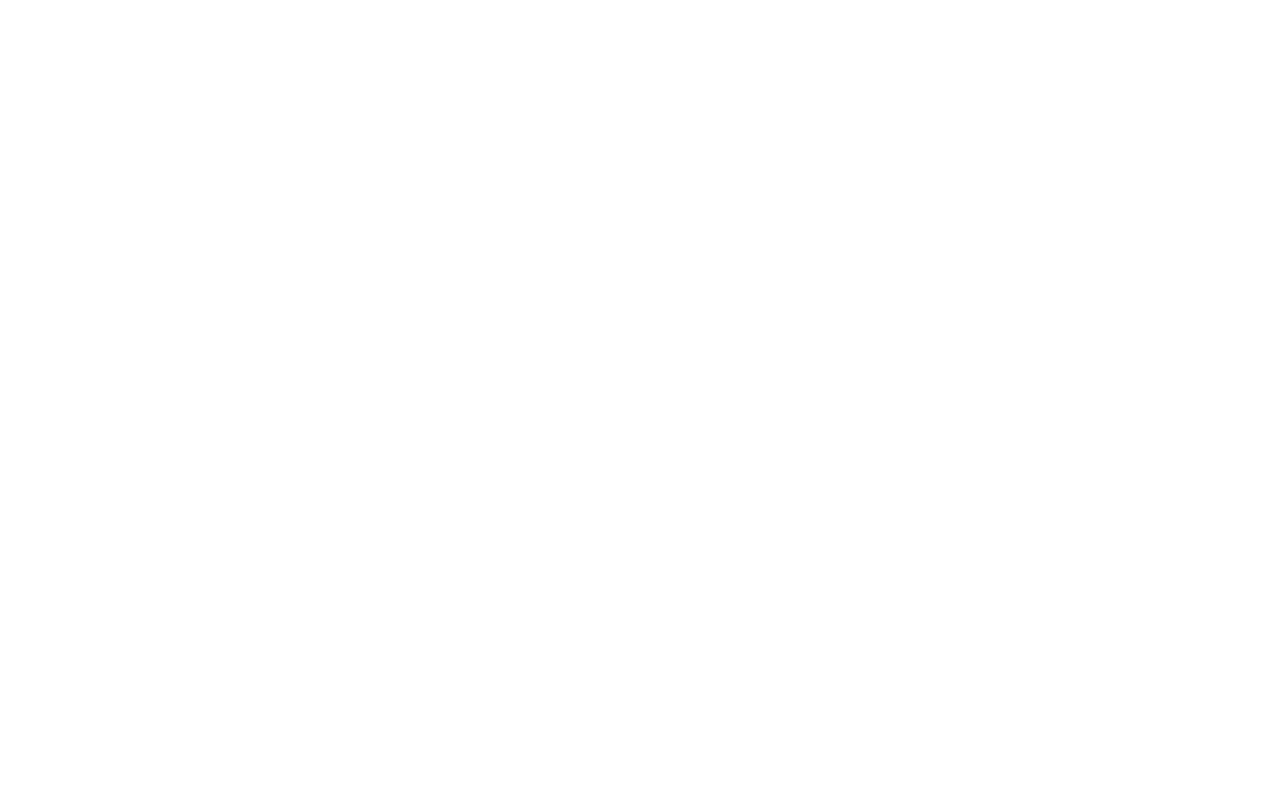
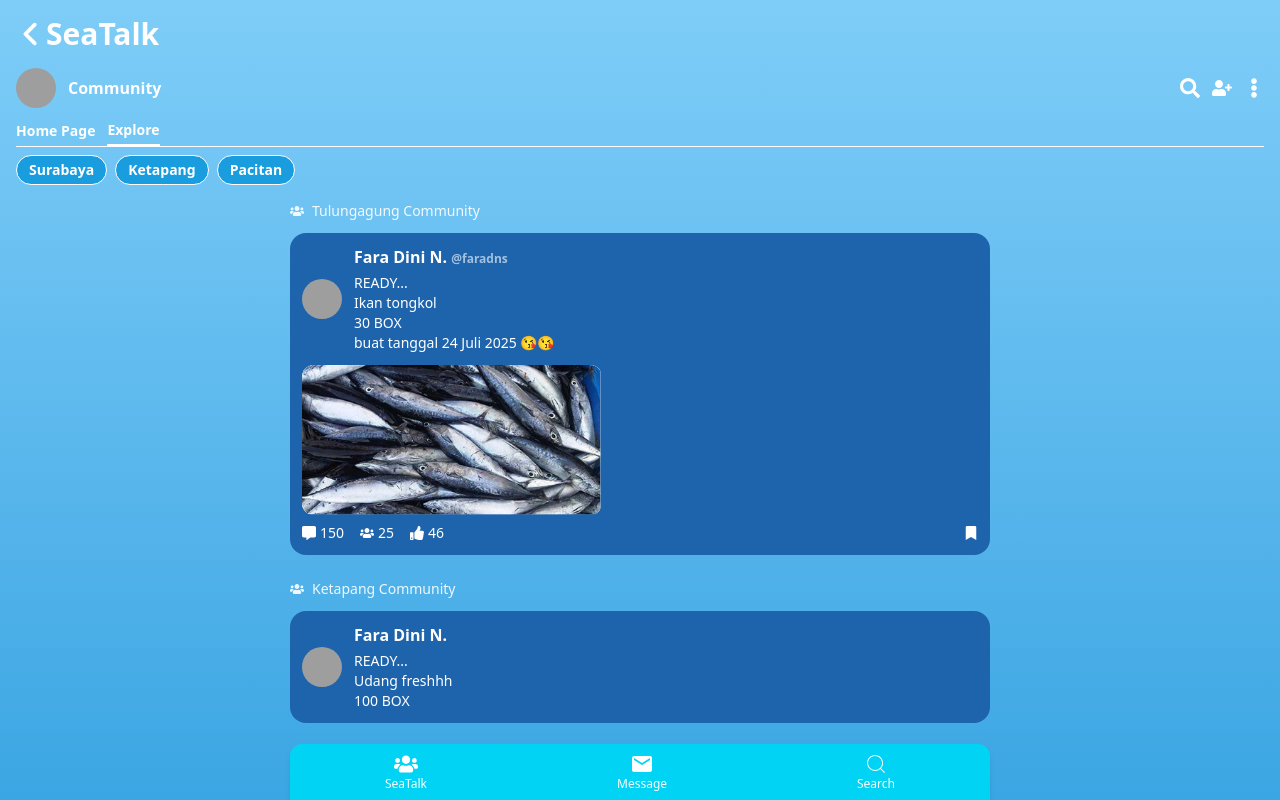
Before and after one commit to ahmadshahfarhan/unair, a React (Vite) app: page /SeaTalk in a window 1280 px wide. Before the commit this address had no page. Built offline with nearby package versions, Linux system fonts and the light colour scheme; grey boxes are pictures that could not be loaded.

Commit message:
seatalk done

```diff
--- a/src/components/Home/Navbar.jsx
+++ b/src/components/Home/Navbar.jsx
@@ -40,7 +40,7 @@
                 SeaCraft
               </span>
             </div>
-            <div className="flex flex-col items-center">
+            <div onClick={() => navigate("/seatalk")} className="flex flex-col items-center">
               <div className="bg-[#145184] text-white rounded-full w-16 h-16 flex items-center justify-center">
                 <FaUsers className="text-3xl" />
               </div>
--- /dev/null
+++ b/src/components/SeaTalk/BottomNavbar.jsx
@@ -0,0 +1,57 @@
+import { useEffect, useState } from "react";
+import { CiSearch } from "react-icons/ci";
+import { FiShoppingCart } from "react-icons/fi";
+import { LuTicketPercent } from "react-icons/lu";
+import { FaShoppingCart } from "react-icons/fa";
+import { MdEmail } from "react-icons/md"
+import { FaUsers } from "react-icons/fa";
+
+const BottomNavbar = () => {
+  const [showNavbar, setShowNavbar] = useState(true);
+  const [lastScrollY, setLastScrollY] = useState(0);
+
+  // Scroll handler
+  useEffect(() => {
+    const handleScroll = () => {
+      if (typeof window !== "undefined") {
+        if (window.scrollY > lastScrollY) {
+          setShowNavbar(false); // scroll down -> hide
+        } else {
+          setShowNavbar(true); // scroll up -> show
+        }
+        setLastScrollY(window.scrollY);
+      }
+    };
+
+    window.addEventListener("scroll", handleScroll);
+
+    return () => window.removeEventListener("scroll", handleScroll);
+  }, [lastScrollY]);
+
+  return (
+    <div
+      className={`fixed bottom-0 left-0 right-0 max-w-[700px] mx-auto bg-cyan-400 text-white z-50 rounded-t-xl shadow-md transition-transform duration-300 ${
+        showNavbar ? "translate-y-0" : "translate-y-full"
+      }`}
+    >
+      <div className="flex justify-around py-2">
+        <div className="flex flex-col items-center">
+          <FaUsers className="text-2xl" />
+          <span className="text-xs">SeaTalk</span>
+        </div>
+
+        <div className="flex flex-col items-center">
+          <MdEmail className="text-2xl" />
+          <span className="text-xs">Message</span>
+        </div>
+
+        <div className="flex flex-col items-center">
+          <CiSearch className="text-2xl" />
+          <span className="text-xs">Search</span>
+        </div>
+      </div>
+    </div>
+  );
+};
+
+export default BottomNavbar;
--- /dev/null
+++ b/src/components/SeaTalk/Chat.jsx
@@ -0,0 +1,148 @@
+import {
+  FaSearch,
+  FaEllipsisV,
+  FaUsers,
+  FaCommentAlt,
+  FaThumbsUp,
+  FaBookmark,
+} from "react-icons/fa";
+import Chat from "../../assets/SeaTalk/chat.svg";
+import { FaAngleLeft } from "react-icons/fa6";
+import { useNavigate } from "react-router-dom";
+import { FaUserPlus } from "react-icons/fa";
+
+const SeaTalkMobile = () => {
+  const Navigate = useNavigate();
+  return (
+    <div className="min-h-screen bg-gradient-to-b from-[#7ecdf8] to-[#3aa6e3] text-white px-4 pt-4 pb-16 font-sans">
+      <div
+        onClick={() => Navigate("/Home")}
+        className=" flex items-center mb-4 cursor-pointer"
+      >
+        <FaAngleLeft className="text-white text-xl md:text-3xl cursor-pointer" />
+        <span className=" text-xl md:text-3xl font-semibold text-white">
+          SeaTalk
+        </span>
+      </div>
+
+      <div className="flex items-center justify-between mb-3">
+        <div className=" flex items-center gap-3">
+          <img
+            src="https://i.pravatar.cc/100?img=1"
+            alt="profile"
+            className="w-10 h-10 rounded-full"
+          />
+          <div>
+            <p className="font-semibold">Community</p>
+          </div>
+        </div>
+        <div className="flex items-center space-x-3 text-white text-xl">
+          <FaSearch />
+          <FaUserPlus />
+          <FaEllipsisV />
+        </div>
+      </div>
+
+      <div className="flex-col items-center text-sm">
+        <div className=" flex items-center gap-x-3">
+          <button className=" pb-1 border-white font-bold">Home Page</button>
+          <button className="pb-1 border-b-2 border-white font-bold">
+            Explore
+          </button>
+        </div>
+        <hr className="" />
+        <div className="flex space-x-2 overflow-x-auto mt-2">
+          {["Surabaya", "Ketapang", "Pacitan"].map((city) => (
+            <button
+              key={city}
+              className="bg-[#199dde] text-white border border-white font-semibold px-3 py-1 rounded-full"
+            >
+              {city}
+            </button>
+          ))}
+        </div>
+      </div>
+
+      <div className="flex flex-col max-w-[700px] w-full mx-auto">
+        {/* first post */}
+        <div>
+          <p className="flex items-center text-sm mt-4 text-white/90">
+            <FaUsers className="mr-2" />
+            Tulungagung Community
+          </p>
+          <div className="bg-[#1e64ac] max-w-[700px] rounded-2xl p-3 mt-3">
+            <div className="flex items-center space-x-3">
+              <img
+                src="https://i.pravatar.cc/100?img=2"
+                alt="user"
+                className="w-10 h-10 rounded-full"
+              />
+              <div>
+                <p className="font-semibold">
+                  Fara Dini N.{" "}
+                  <span className="text-xs text-white/60">@faradns</span>
+                </p>
+                <p className="text-sm mt-1 leading-5">
+                  READY...
+                  <br />
+                  Ikan tongkol
+                  <br />
+                  30 BOX
+                  <br />
+                  buat tanggal 24 Juli 2025 😘😘
+                </p>
+              </div>
+            </div>
+            <img src={Chat} alt="post" className="w-[300px] rounded-xl mt-3" />
+            <div className="flex justify-between items-center text-sm mt-2">
+              <div className="flex items-center space-x-4">
+                <span className="flex items-center">
+                  <FaCommentAlt className="mr-1" />
+                  150
+                </span>
+                <span className="flex items-center">
+                  <FaUsers className="mr-1" />
+                  25
+                </span>
+                <span className="flex items-center">
+                  <FaThumbsUp className="mr-1" />
+                  46
+                </span>
+              </div>
+              <FaBookmark />
+            </div>
+          </div>
+        </div>
+
+        {/* second post */}
+        <div>
+          <p className="flex items-center text-sm mt-6 text-white/90">
+            <FaUsers className="mr-2" />
+            Ketapang Community
+          </p>
+          <div className="bg-[#1e64ac] max-w-[700px] rounded-2xl p-3 mt-3">
+            <div className="flex items-center space-x-3">
+              <img
+                src="https://i.pravatar.cc/100?img=3"
+                alt="user"
+                className="w-10 h-10 rounded-full"
+              />
+              <div>
+                <p className="font-semibold">Fara Dini N.</p>
+                <p className="text-sm mt-1 leading-5">
+                  READY...
+                  <br />
+                  Udang freshhh
+                  <br />
+                  100 BOX
+                </p>
+              </div>
+            </div>
+          </div>
+        </div>
+      </div>
+    </div>
+  );
+};
+
+export default SeaTalkMobile;
--- a/src/pages/Layout.jsx
+++ b/src/pages/Layout.jsx
@@ -5,6 +5,7 @@
 import SeaMart from "./SeaMart/SeaMart";
 import SeaCraft from "./SeaCraft/SeaCraft";
 import SeaExplore from "./SeaExplore/SeaExploe";
+import SeaTalk from "./SeaTalk/SeaTalk";
 
 const Layout = () => {
   return (
@@ -17,6 +18,7 @@
         <Route path="/SeaMart" element={<SeaMart />} />
         <Route path="/SeaCraft" element={<SeaCraft />} />
         <Route path="/SeaExplore" element={<SeaExplore />} />
+        <Route path="/SeaTalk" element={<SeaTalk />} />
       </Routes>
     </div>
   );
--- /dev/null
+++ b/src/pages/SeaTalk/SeaTalk.jsx
@@ -0,0 +1,14 @@
+import BottomNavbar from "../../components/SeaTalk/BottomNavbar";
+import Chat from "../../components/SeaTalk/Chat";
+const SeaTalk = () => {
+  return (
+    <>
+      <div>
+        <Chat/>
+        <BottomNavbar />
+      </div>
+    </>
+  );
+};
+
+export default SeaTalk;
```
Also changed, not shown: src/assets/SeaTalk/chat.svg (added).
